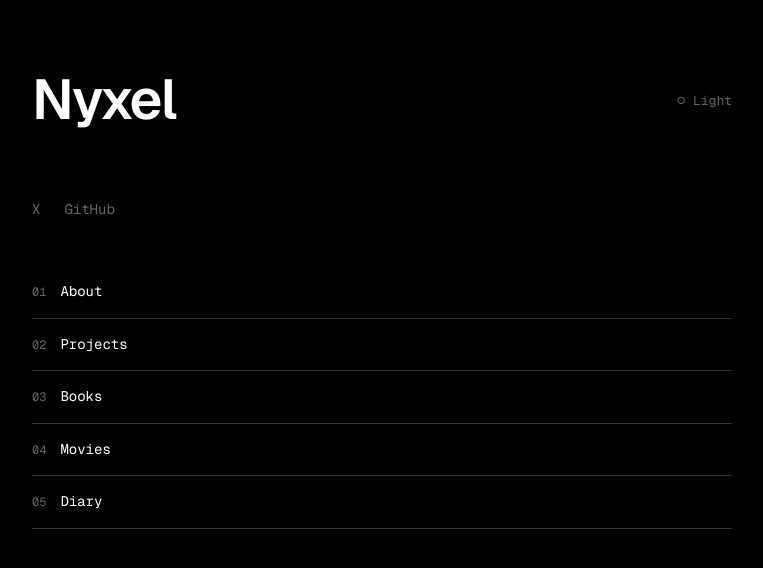
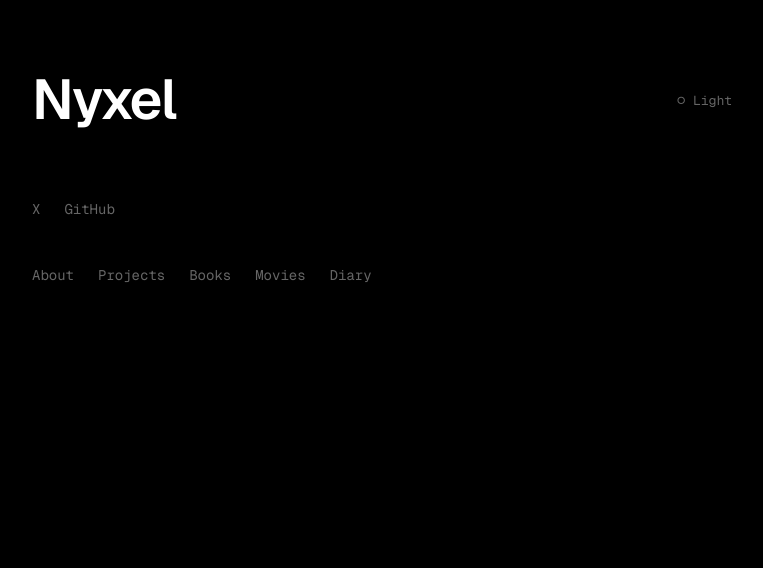
Before and after one commit to Nyxeli0n/nyxel-site, a Next.js app: page / in a window 1280 px wide. Shown: the top 568 px of the page, without its empty margins (258-1021 px from the left). Built offline with nearby package versions, Linux system fonts and the light colour scheme.

Commit message:
Use horizontal page navigation and ascending project numbers

```diff
--- a/app/content.ts
+++ b/app/content.ts
@@ -7,7 +7,7 @@ export const movies: Favorite[] = [
 export type DiaryEntry = { slug: string; date: string; title: string; paragraphs: string[] };
 export const diary: DiaryEntry[] = [];
 export const projects = [
-  { number: "03", name: "NEXT", description: "Apple Reminders, one task at a time", href: "https://github.com/Nyxeli0n/NEXT" },
-  { number: "02", name: "Infinite Life", description: "macOS cellular automaton wallpaper", href: "https://github.com/Nyxeli0n/InfiniteLife" },
-  { number: "01", name: "nyxelion.dev", description: "Personal website", href: "/" },
+  { name: "NEXT", description: "Apple Reminders, one task at a time", href: "https://github.com/Nyxeli0n/NEXT" },
+  { name: "Infinite Life", description: "macOS cellular automaton wallpaper", href: "https://github.com/Nyxeli0n/InfiniteLife" },
+  { name: "nyxelion.dev", description: "Personal website", href: "/" },
 ];
--- a/app/page.tsx
+++ b/app/page.tsx
@@ -1,15 +1,14 @@
+import Link from "next/link";
 import SitePage from "./components/SitePage";
-import EntryList from "./components/EntryList";
-import { bio } from "./content";
+
 export default function Home() {
   return <SitePage home>
-    {bio.length > 0 && <div className="prose intro">{bio.map((text, i) => <p key={i}>{text}</p>)}</div>}
-    <EntryList label="Pages" entries={[
-      { number: "01", name: "About", href: "/about" },
-      { number: "02", name: "Projects", href: "/projects" },
-      { number: "03", name: "Books", href: "/books" },
-      { number: "04", name: "Movies", href: "/movies" },
-      { number: "05", name: "Diary", href: "/diary" },
-    ]} />
+    <nav className="contacts" aria-label="Pages">
+      <Link href="/about">About</Link>
+      <Link href="/projects">Projects</Link>
+      <Link href="/books">Books</Link>
+      <Link href="/movies">Movies</Link>
+      <Link href="/diary">Diary</Link>
+    </nav>
   </SitePage>;
 }
--- a/app/projects/page.tsx
+++ b/app/projects/page.tsx
@@ -3,4 +3,4 @@ import SitePage from "../components/SitePage";
 import EntryList from "../components/EntryList";
 import { projects } from "../content";
 export const metadata: Metadata = { title: "Projects | Nyxel" };
-export default function Page() { return <SitePage title="Projects"><EntryList label="Projects" entries={projects} /></SitePage>; }
+export default function Page() { return <SitePage title="Projects"><EntryList label="Projects" entries={projects.map((project, index) => ({ ...project, number: String(index + 1).padStart(2, "0") }))} /></SitePage>; }
```
Also changed, not shown: 1 other file (tests, documents, lock files or other folders).
